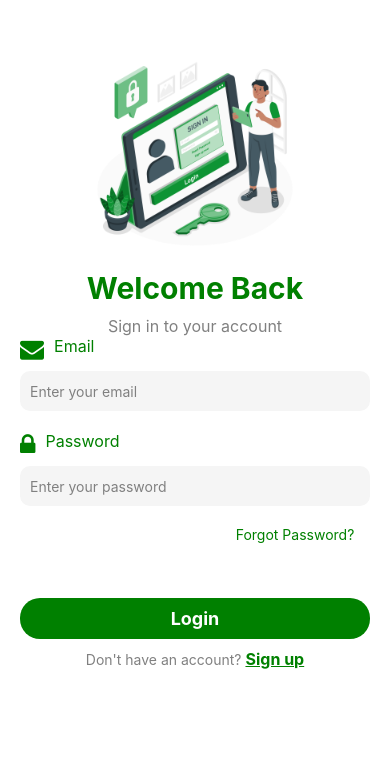
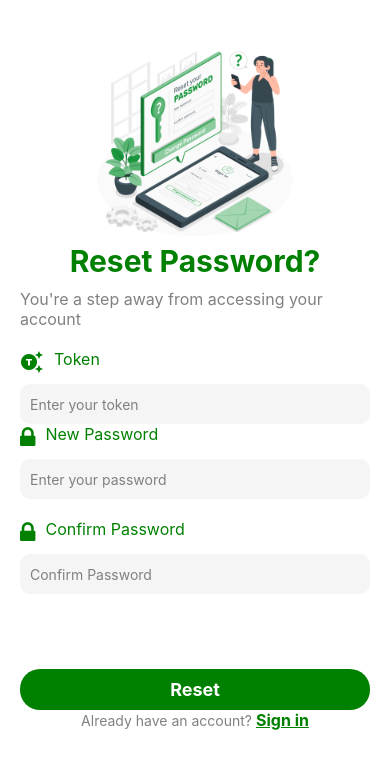
Before and after one commit to GETANGE/Apple-Scab-App, a React Native app: screen / in a window 390 px wide. Shown: the top 768 px of the page. Built offline with nearby package versions, Linux system fonts and the light colour scheme.

Commit message:
ADD: added functionality <RESETPASSWORD>component

```diff
--- a/App.js
+++ b/App.js
@@ -3,6 +3,7 @@ import { NavigationContainer } from '@react-navigation/native';
 import AsyncStorage from '@react-native-async-storage/async-storage';
 import SingUp from './src/screens/signUp';
 import Tabs from './src/components/Tabs';
+import ResetPassword from './src/screens/resetpass';
 
 export default function App() {
   const [isLockedIn, setIsLockedIn] = useState(false);
@@ -22,8 +23,9 @@ export default function App() {
   }, []); // Empty dependency array to run only once on mount
 
   return (
-    <NavigationContainer>
-        { isLockedIn ? <Tabs/> : <SingUp/>}
-    </NavigationContainer>
+    // <NavigationContainer>
+    //     { isLockedIn ? <Tabs/> : <SingUp/>}
+    // </NavigationContainer>
+    <ResetPassword/>
   );
 }
--- a/src/screens/resetpass.jsx
+++ b/src/screens/resetpass.jsx
@@ -1,13 +1,36 @@
 import React from 'react';
-import { SafeAreaView, View, Text, ScrollView , Image, StyleSheet, TextInput, TouchableOpacity} from 'react-native';
+import { SafeAreaView, View, Text, ScrollView , Image, StyleSheet, TextInput, TouchableOpacity, ToastAndroid} from 'react-native';
 import { FontAwesome } from '@expo/vector-icons';
 import { MaterialIcons } from '@expo/vector-icons';
+import axios from 'axios';
 
 const ResetPassword = () => {
     const [password, onChangePassword] = React.useState('');
     const [passwordConfirm, onChangePasswordConfirm] = React.useState('');
     const [token, onChangeToken] = React.useState('');
 
+
+    const resetPassword= () => {
+        const resetUserPassword ={
+            password:  password,
+            passwordConfirm:  passwordConfirm,
+            token: token
+        };
+        axios.patch(`https://apple-plant-disease.onrender.com/api/v1/user/resetPassword/${token}`, resetUserPassword)
+            .then(response => {
+                console.log(JSON.stringify(response.data, null, 2));
+
+                if (response.data.status ==='success') {
+                    ToastAndroid.show('Password reset successfully!', ToastAndroid.SHORT);
+                } else {
+                    ToastAndroid.show('Password reset failed!', ToastAndroid.SHORT);
+                }
+            })
+            .catch(error => {
+                console.log(error.response.data.message);
+                ToastAndroid.show('Password reset failed!', ToastAndroid.SHORT);
+            });
+    }
     return (
         <SafeAreaView style={styles.container}>
             <ScrollView styles={styles.ScrollView}>
@@ -60,7 +83,7 @@ const ResetPassword = () => {
                     </View>
                         <TouchableOpacity
                             style={styles.button}
-                            onPress={() => console.log('password reset is successful')}
+                            onPress={resetPassword}
                             >
                             <Text style={styles.buttonText}>Reset</Text>
                         </TouchableOpacity>
```
